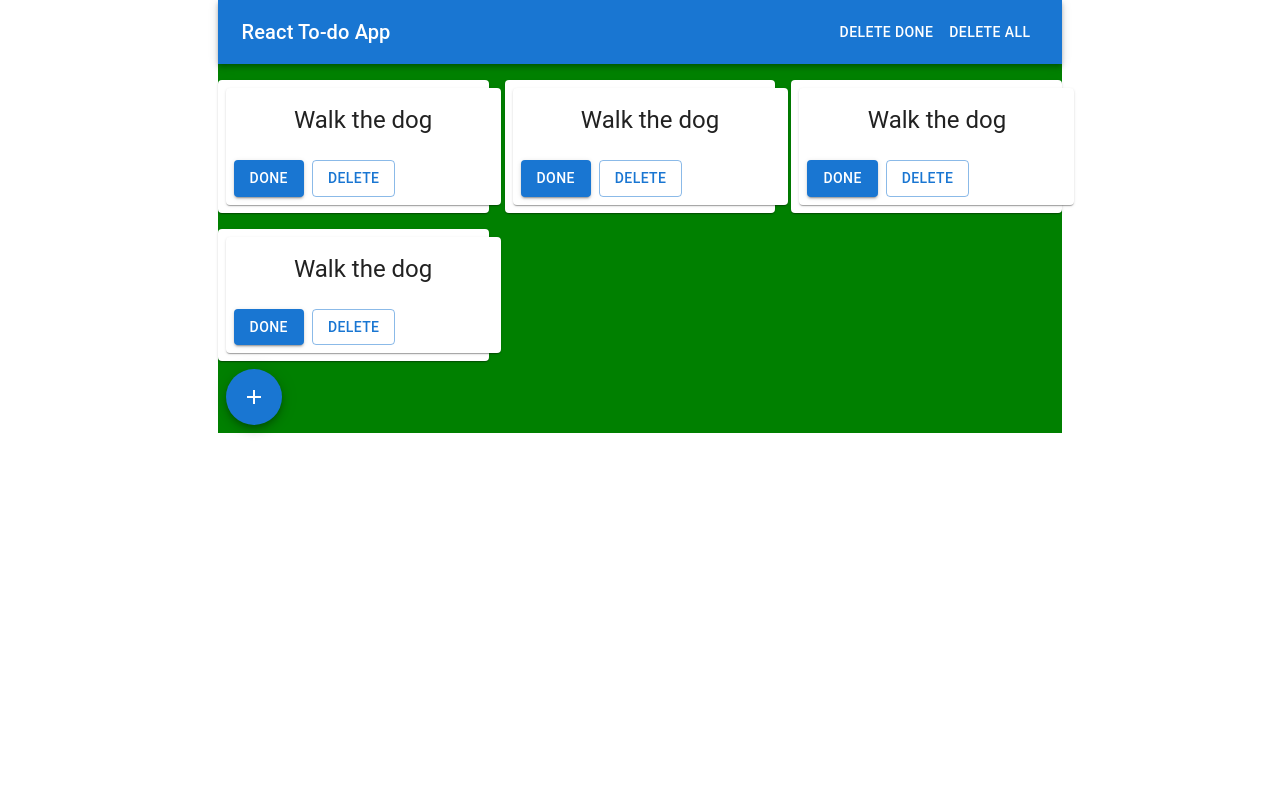
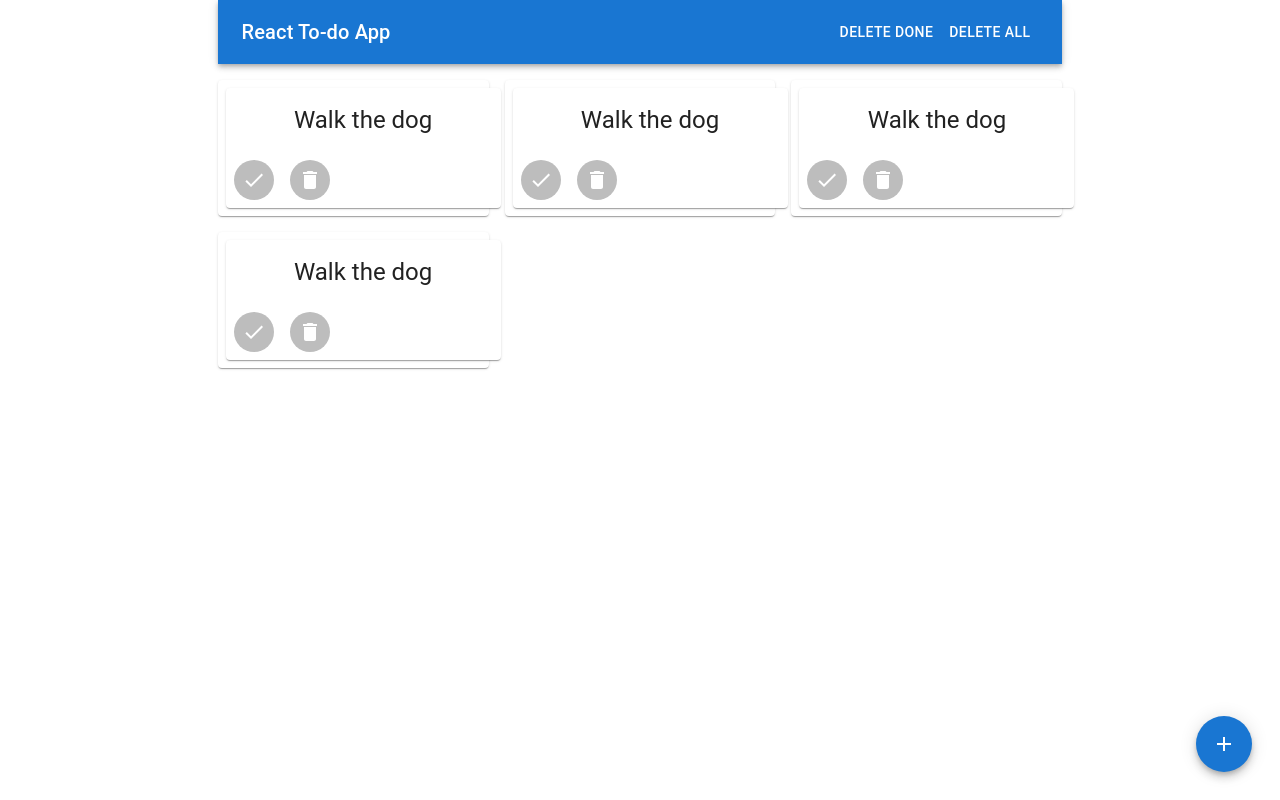
Before and after one commit to benjaminpritchard230/react-todo-app-mui, a React (Create React App) app: page / in a window 1280 px wide. Built offline with nearby package versions, Linux system fonts and the light colour scheme.

Commit message:
Learning mui

```diff
--- a/public/style.css
+++ b/public/style.css
@@ -1,13 +1,11 @@
 @media (max-width: 600px) {
   .app {
-    background-color: red;
     max-width: 100vw;
   }
 }
 
 @media (min-width: 1200px) {
   .app {
-    background-color: green;
     max-width: 66vw;
   }
 }
--- /dev/null
+++ b/src/components/DoneButton.jsx
@@ -0,0 +1,24 @@
+import * as React from "react";
+import { green, pink } from "@mui/material/colors";
+import Avatar from "@mui/material/Avatar";
+import Stack from "@mui/material/Stack";
+import FolderIcon from "@mui/icons-material/Folder";
+import PageviewIcon from "@mui/icons-material/Pageview";
+import AssignmentIcon from "@mui/icons-material/Assignment";
+import DoneIcon from "@mui/icons-material/Done";
+import DeleteIcon from "@mui/icons-material/Delete";
+
+const DoneButton = () => {
+  return (
+    <Stack direction="row" spacing={2}>
+      <Avatar>
+        <DoneIcon />
+      </Avatar>
+      <Avatar>
+        <DeleteIcon />
+      </Avatar>
+    </Stack>
+  );
+};
+
+export default DoneButton;
--- a/src/components/Fab.jsx
+++ b/src/components/Fab.jsx
@@ -4,8 +4,16 @@ import Fab from "@mui/material/Fab";
 import AddIcon from "@mui/icons-material/Add";
 
 export default function FloatingActionButtons() {
+  const style = {
+    margin: 0,
+    top: "auto",
+    right: 20,
+    bottom: 20,
+    left: "auto",
+    position: "fixed",
+  };
   return (
-    <Box sx={{ "& > :not(style)": { m: 1 } }}>
+    <Box sx={{ "& > :not(style)": { m: 1 } }} style={style}>
       <Fab color="primary" aria-label="add">
         <AddIcon />
       </Fab>
--- a/src/components/TaskCard.jsx
+++ b/src/components/TaskCard.jsx
@@ -5,6 +5,7 @@ import CardActions from "@mui/material/CardActions";
 import CardContent from "@mui/material/CardContent";
 import Button from "@mui/material/Button";
 import Typography from "@mui/material/Typography";
+import DoneButton from "./DoneButton";
 
 const bull = (
   <Box
@@ -22,12 +23,7 @@ export default function BasicCard() {
         <Typography variant={"h5"}>Walk the dog</Typography>
       </CardContent>
       <CardActions>
-        <Button variant={"contained"} size="medium">
-          Done
-        </Button>
-        <Button variant={"outlined"} size="medium">
-          Delete
-        </Button>
+        <DoneButton />
       </CardActions>
     </Card>
   );
```
